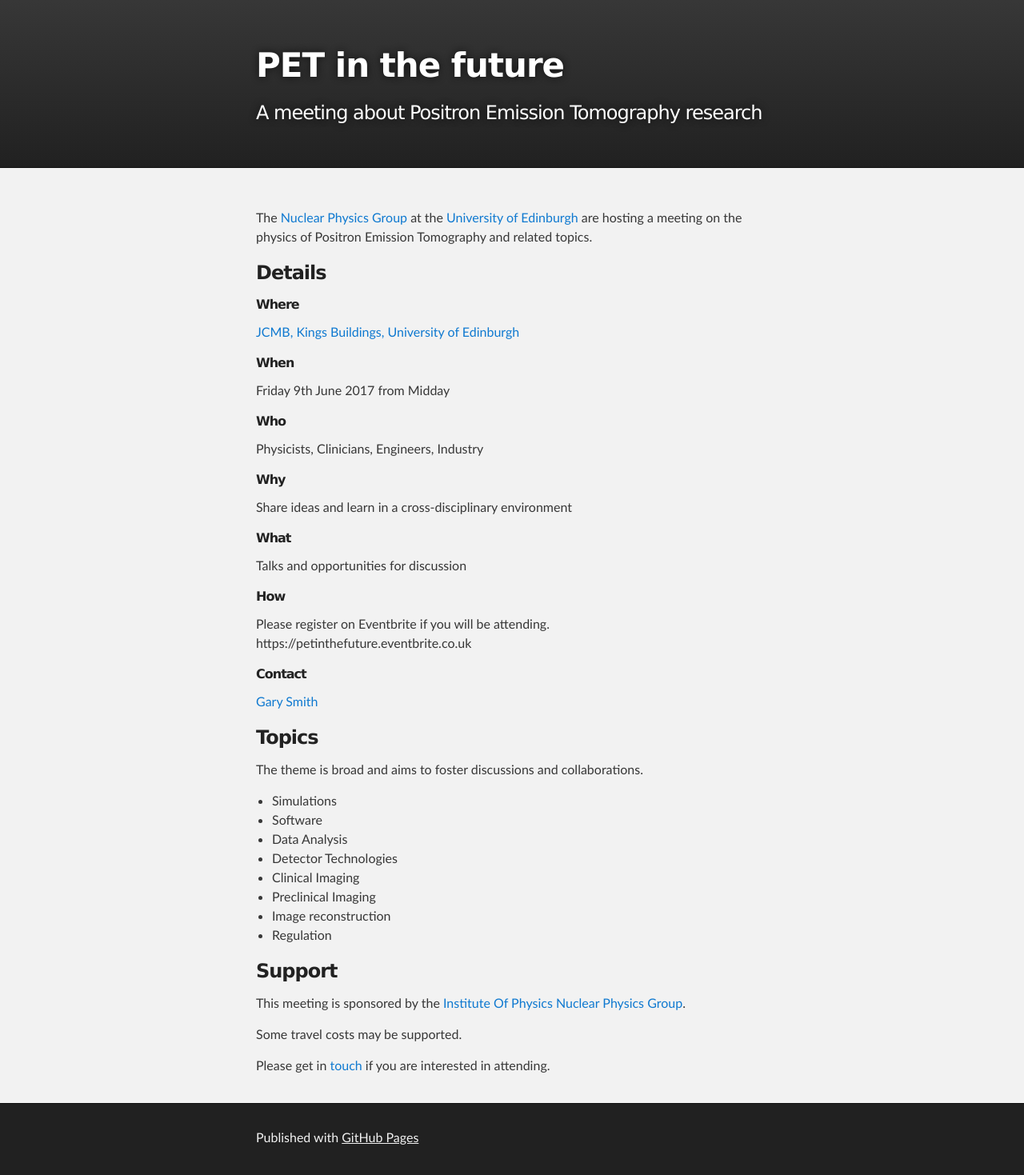
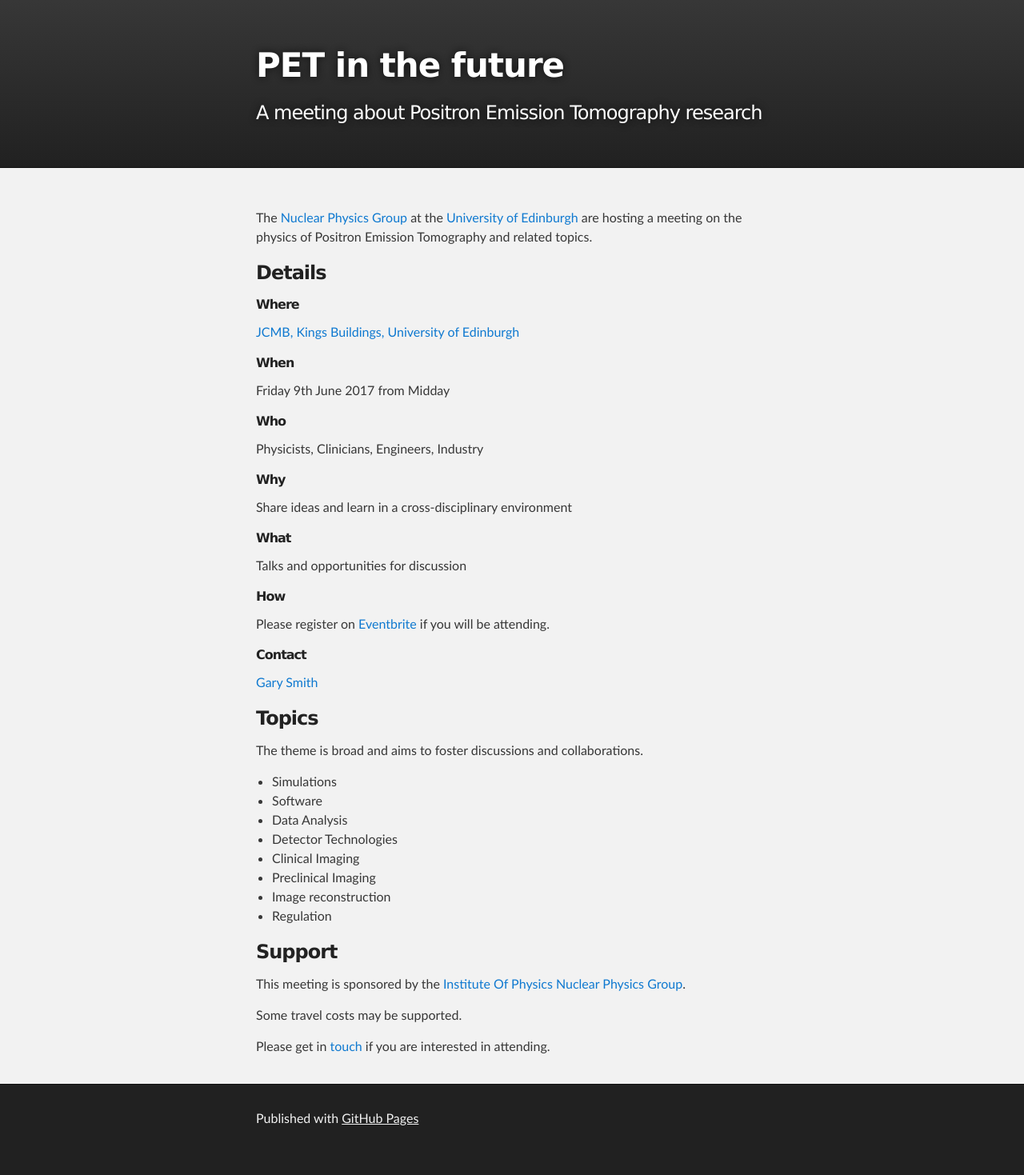
Before and after one commit to gsmith23/gsmith23.github.io, a Jekyll site: the page built from index.md, in a window 1280 px wide. Shown: the whole page at 80% size. Built offline with Jekyll 4.4.1, drawn with Linux system fonts in a browser that asks for light colours; after the commit the page ends 1445 px from its top, so only the background shows below that.

Commit message:
Update index.md

```diff
--- a/index.md
+++ b/index.md
@@ -17,8 +17,7 @@ Share ideas and learn in a cross-disciplinary environment
 ###### [](#header-6) What
 Talks and opportunities for discussion
 ###### [](#header-6) How
-Please register on Eventbrite if you will be attending.
-https://petinthefuture.eventbrite.co.uk
+Please register on [Eventbrite](https://petinthefuture.eventbrite.co.uk) if you will be attending.
 ###### [](#header-6) Contact
 [Gary Smith](http://www.ph.ed.ac.uk/people/gary-smith)
 
```
